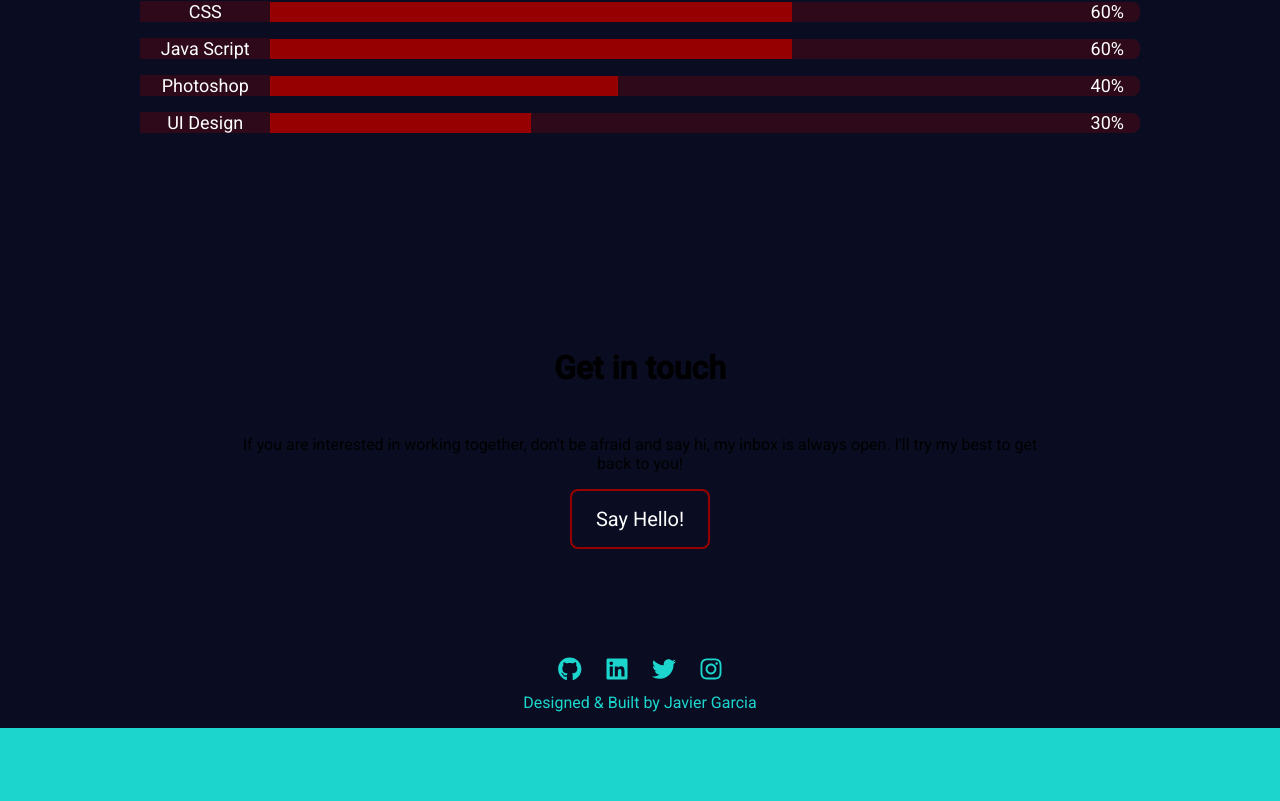
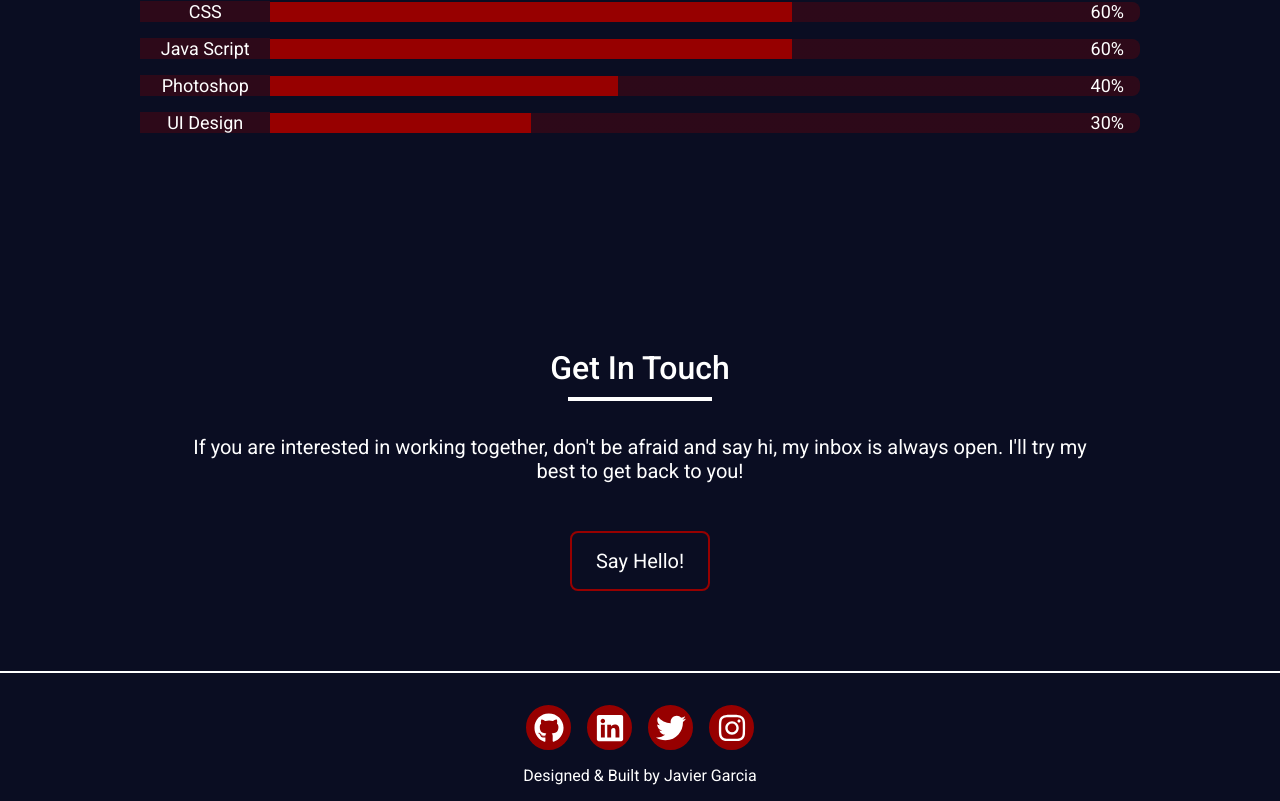
Before and after one commit to jgarciagomez98/jgarcia98portfolio.github.io, a React (Create React App) app in the folder react-web/: page / in a window 1280 px wide. Shown: the part 1666-2467 px from the top of the page. Before the commit the page ends 2394 px from the top, so only its background shows below. Built offline with nearby package versions, Linux system fonts and the light colour scheme; the HTML template or start-up script is replaced by a standard one.

Commit message:
WIP refactor footer

```diff
--- a/react-web/src/components/footer/Footer.jsx
+++ b/react-web/src/components/footer/Footer.jsx
@@ -32,26 +32,35 @@ function Footer() {
     <div className="footer">
       <div className="footer__container">
         <div className="footer__container-logos">
+          <div className="footer__container-logos_logo">
             <FontAwesomeIcon
               icon={faGithub}
               className="footer__logo fa-github"
               onClick={openGitHub}
             />
+          </div>
+
+          <div className="footer__container-logos_logo">
             <FontAwesomeIcon
               icon={faLinkedin}
               className="footer__logo fa-linkedin"
               onClick={openLinkedin}
             />
+          </div>
+          <div className="footer__container-logos_logo">
             <FontAwesomeIcon
               icon={faTwitter}
               className="footer__logo fa-twitter"
               onClick={openTwitter}
             />
+          </div>
+          <div className="footer__container-logos_logo">
             <FontAwesomeIcon
               icon={faInstagram}
               className="footer__logo fa-instagram"
               onClick={openInstagram}
             />
+          </div>
         </div>
         <p className="footer__text">Designed & Built by Javier Garcia</p>
       </div>
--- a/react-web/src/components/footer/footer.css
+++ b/react-web/src/components/footer/footer.css
@@ -2,7 +2,8 @@
     display: flex;
     justify-content: center;
     align-items: center;
-    background-color: var(--secondary-color-dark);
+    background-color: var(--background-color);
+    border-top: 2px solid var(--letter-color);
 }
 
 .footer__container {
@@ -10,7 +11,7 @@
     margin: 1rem;
     text-align: center;
     font-family: var(--font-family);
-    color: var(--primary-color);
+    color: var(--letter-color);
 }
 
 .footer__container-logos {
@@ -18,15 +19,28 @@
     justify-content: center;
     align-items: center;
     margin: 1rem;
+
+}
+
+.footer__container-logos_logo {
+    display: flex;
+    justify-content: center;
+    align-items: center;
+    width: 45px;
+    height: 45px;
+    margin: 0 0.5rem;
+    background: var(--third-color);
+    border-radius: 50%;
+    border: 2px solid var(--third-color);
 }
 
 .footer__logo {
-    margin: 0 1rem;
-    scale: 1.5;
+    width: 30px;
+    height: 30px;
     cursor: pointer;
     transition: all 0.1s ease-in;
 }
 
-.footer__logo:hover {
-    color: var(--third-color);
+.footer__container-logos_logo:hover {
+    background: rgba(151, 0, 0, 0.25);
 }
--- a/react-web/src/containers/about/about.css
+++ b/react-web/src/containers/about/about.css
@@ -26,7 +26,7 @@
     justify-content: center;
     align-items: center;
     margin: 3rem 5rem;
-    max-width: 1000px;
+    max-width: var(--max-width);
 }
 
 .about__container-personal_data {
--- a/react-web/src/containers/contact/Contact.jsx
+++ b/react-web/src/containers/contact/Contact.jsx
@@ -1,6 +1,6 @@
 import React from "react";
 import "./contact.css";
-import Button from "../../components/button/Button";
+import { Button, Title } from "../../components";
 
 function openEmail() {
   window.open("mailto:jgarciagomez98@gmail.com?subject=Hi%20buddy!");
@@ -10,7 +10,9 @@ function Contact() {
   return (
     <div className="contact">
       <div className="contact__container">
-        <h1 className="contact__title">Get in touch</h1>
+        <div className="contact__title">
+          <Title title="Get In Touch" />
+        </div>
         <p className="contact__description">
           If you are interested in working together, don't be afraid and say hi,
           my inbox is always open. I'll try my best to get back to you!
--- a/react-web/src/containers/contact/contact.css
+++ b/react-web/src/containers/contact/contact.css
@@ -7,18 +7,20 @@
 .contact__container {
     display: block;
     margin: 5rem;
-    max-width: 800px;
+    max-width: var(--max-width);
     text-align: center;
     font-family: var(--font-family);
-    font-size: var(--font-size-text);
-    font-weight: var(--font-weight-regular);
-    color: var(--secondary-color-dark);
+    color: var(--letter-color);
 }
 
 .contact__title {
-    margin-bottom: 3rem;
+    display: flex;
+    align-items: center;
+    justify-content: center;
 }
 
 .contact__description {
-    margin-bottom: 1rem;
+    margin: 3rem;
+    font-size: var(--font-text-size);
+    font-weight: var(--font-weight-regular);
 }
--- a/react-web/src/index.css
+++ b/react-web/src/index.css
@@ -26,4 +26,6 @@
     --border-radius: 8px;
     --button-border-size: 2px;
 
+    --max-width: 1000px
+
 }
```
Lines whose indentation alone changed are shown as unchanged.
